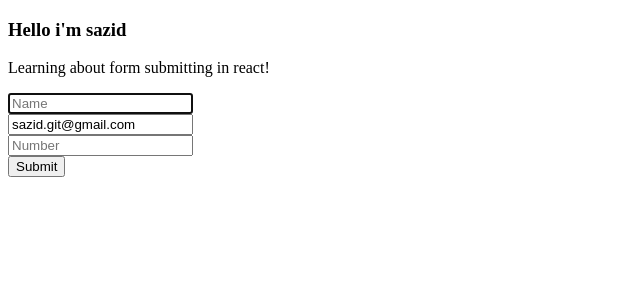
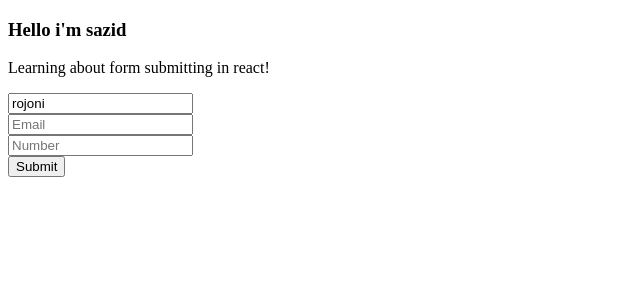
Before and after one commit to sazidgit06/form_overview, a React (Vite) app: page / in a window 1280 px wide. Shown: the top 300 px of the page, without its empty margins (0-640 px from the left). Built offline with nearby package versions, Linux system fonts and the light colour scheme.

Commit message:
custom hooks created

```diff
--- a/src/App.jsx
+++ b/src/App.jsx
@@ -1,4 +1,5 @@
 // import SimpleForm from './Components/SimpleForm'
+import HookForm from './Components/HookForm/HookForm'
 import RefForm from './Components/RefForm/RefForm'
 import StandardForm from './Components/StandardForm/StandardForm'
 
@@ -10,7 +11,8 @@ function App() {
       <p>Learning about form submitting in react!</p>
       {/* <SimpleForm></SimpleForm> */}
       {/* <StandardForm></StandardForm> */}
-      <RefForm></RefForm>
+      {/* <RefForm></RefForm> */}
+      <HookForm></HookForm>
     </>
   )
 }
--- /dev/null
+++ b/src/Components/HookForm/HookForm.jsx
@@ -0,0 +1,29 @@
+import { useEffect } from "react";
+import useInputState from "../../Hooks/useInputState";
+
+
+const HookForm = () => {
+
+    const [name, handleChangeName] = useInputState('rojoni');
+
+    const handleSubmit = e => {
+        e.preventDefault();
+        console.log(name)
+    }
+
+    return (
+        <div>
+            <form onSubmit={handleSubmit}>
+                <input defaultValue={name} onChange={handleChangeName} type="text" name="name" placeholder="Name"/>
+                <br />
+                <input type="email" name="email" placeholder="Email"/>
+                <br />
+                <input type="text" name="number" placeholder="Number"/>
+                <br />
+                <button type="submit" value="submit">Submit</button>
+            </form>
+        </div>
+    );
+};
+
+export default HookForm;
--- /dev/null
+++ b/src/Hooks/useInputState.js
@@ -0,0 +1,11 @@
+import { useState } from "react"
+
+const useInputState = (defaultValue = null) => {
+    const [value, setValue] = useState(defaultValue);
+
+    const handleChange = e => {
+        setValue(e.target.value);
+    }
+    return [value, handleChange];
+}
+export default useInputState;
```
